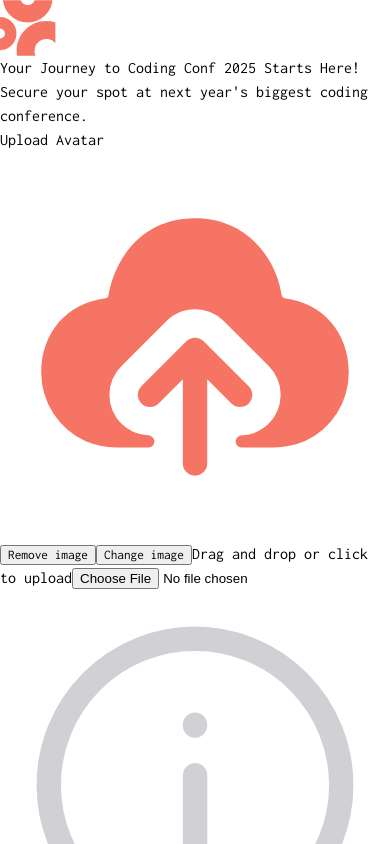
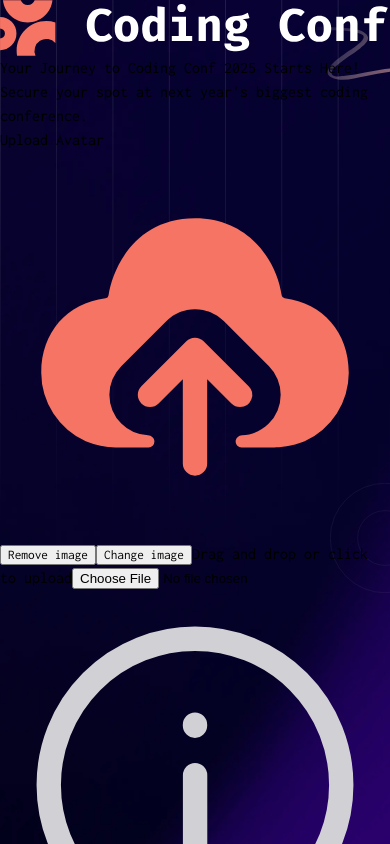
Before and after one commit to VenusY/frontend-mentor-conference-ticket-generator, a React app: page / in a window 390 px wide. Shown: the top 844 px of the page. Built offline with nearby package versions, Linux system fonts and the light colour scheme.

Commit message:
Style background for mobile devices

```diff
--- a/src/styles/scss/App.scss
+++ b/src/styles/scss/App.scss
@@ -16,5 +16,14 @@
 }
 
 body {
+  background-image: url('../../assets/images/pattern-lines.svg'),
+    url('../../assets/images/pattern-squiggly-line-bottom-mobile-tablet.svg'),
+    url('../../assets/images/pattern-squiggly-line-top.svg'),
+    url('../../assets/images/pattern-circle.svg'),
+    url('../../assets/images/background-mobile.png');
+  background-repeat: no-repeat, no-repeat, no-repeat, no-repeat, no-repeat;
+  background-size: 260%, 80%, 30%, 110px, 100% 100%;
+  background-position: 0% 0%, bottom left, right 25px, calc(100% + 50px) center,
+    0% 0%;
   font-family: 'Inconsolata', sans-serif;
 }
```
